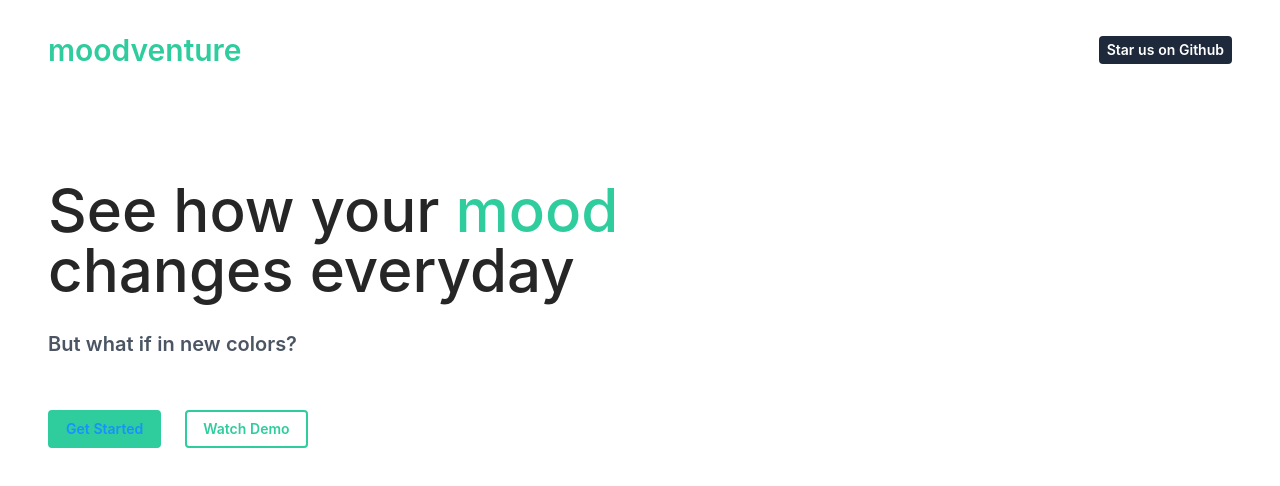
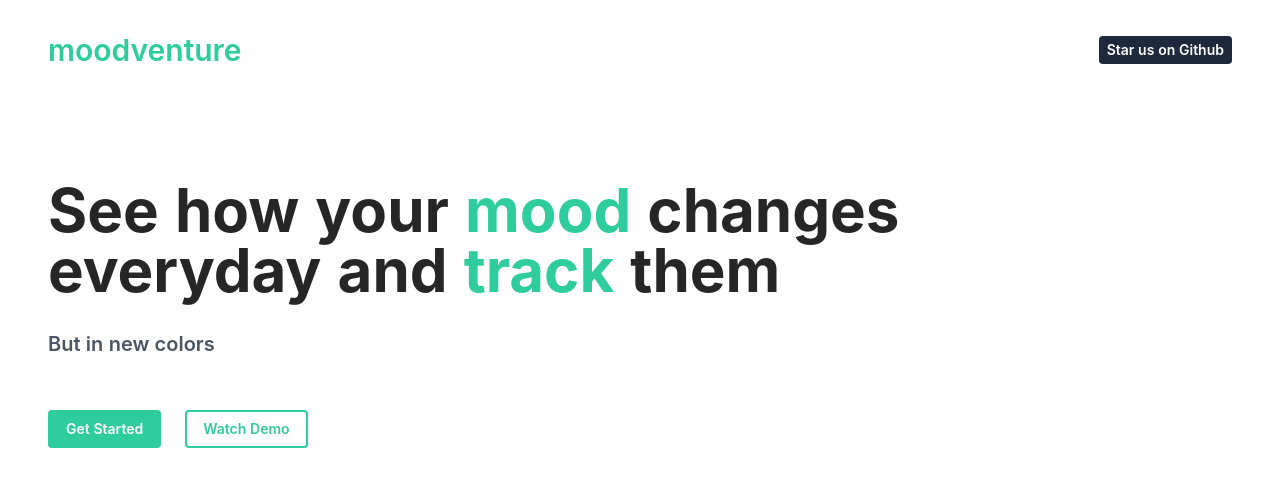
Before and after one commit to Ciggzy1312/moodventure, a Next.js app: page / in a window 1280 px wide. Shown: the top 486 px of the page. Built offline with nearby package versions, Linux system fonts and the light colour scheme; no server answers.

Commit message:
Minor updates 1.0
Signed-off-by: Deepayan <deepayanmukherjee1312@gmail.com>

```diff
--- a/components/HomePage.js
+++ b/components/HomePage.js
@@ -6,22 +6,22 @@ const HomePage = () => {
         <div className="text-3xl text-[#2FCC9D] font-semibold">moodventure</div>
 
         <div className="text-white font-semibold text-sm self-center">
-          <button className="bg-slate-800 px-2 py-1 rounded">Star us on Github</button>
+          <a href="https://github.com/Ciggzy1312/moodventure" target='_blank'><button className="bg-slate-800 px-2 py-1 rounded text-white">Star us on Github</button></a>
         </div>
       </div>
 
       <div className="px-4 py-6 mt-10">
         <div className=" py-4">
           <div className="text-6xl font-bold">
-            <h1 className="">See how your <span className="text-[#2FCC9D] ">mood</span><br></br> changes everyday</h1>
+            <h1 className="font-bold">See how your <span className="text-[#2FCC9D] ">mood</span> changes<br></br> everyday and <span className="text-[#2FCC9D] ">track</span> them</h1>
           </div>
           <div className="my-4 font-semibold">
-            <p className="text-gray-600 text-xl">But what if in new colors?</p>
+            <p className="text-gray-600 text-xl">But in new colors</p>
           </div>
         </div>
 
         <div className="my-4">
-          <button className="text-white bg-[#2FCC9D] border-[#2FCC9D] border-2 rounded font-semibold px-4 py-1.5 mr-6"><a href="/api/auth/login">Get Started</a></button>
+          <a href="/api/auth/login"><button className="text-white bg-[#2FCC9D] border-[#2FCC9D] border-2 rounded font-semibold px-4 py-1.5 mr-6">Get Started</button></a>
           <button className="bg-white text-[#2FCC9D] border-[#2FCC9D] border-2 rounded font-semibold px-4 py-1.5">Watch Demo</button>
         </div>
       </div>
--- a/components/Modal.js
+++ b/components/Modal.js
@@ -15,23 +15,23 @@ const Modal = ({modalVisibility, setModalVisibility, email}) => {
     const moodIcons = [
         {
             icon: "🙁",
-            text: "Rough day",
+            text: "Rough Day",
         },
         {
             icon: "😐",
-            text: "Not good",
+            text: "Bad Day",
         },
         {
             icon: "🙂",
-            text: "Not bad",
+            text: "Okayish Day",
         },
         {
-            icon: "😃",
-            text: "Good",
+            icon: "😀",
+            text: "Good Day",
         },
         {
             icon: "😄",
-            text: "Great!",
+            text: "Great! Day",
         },
     ];
 
```
